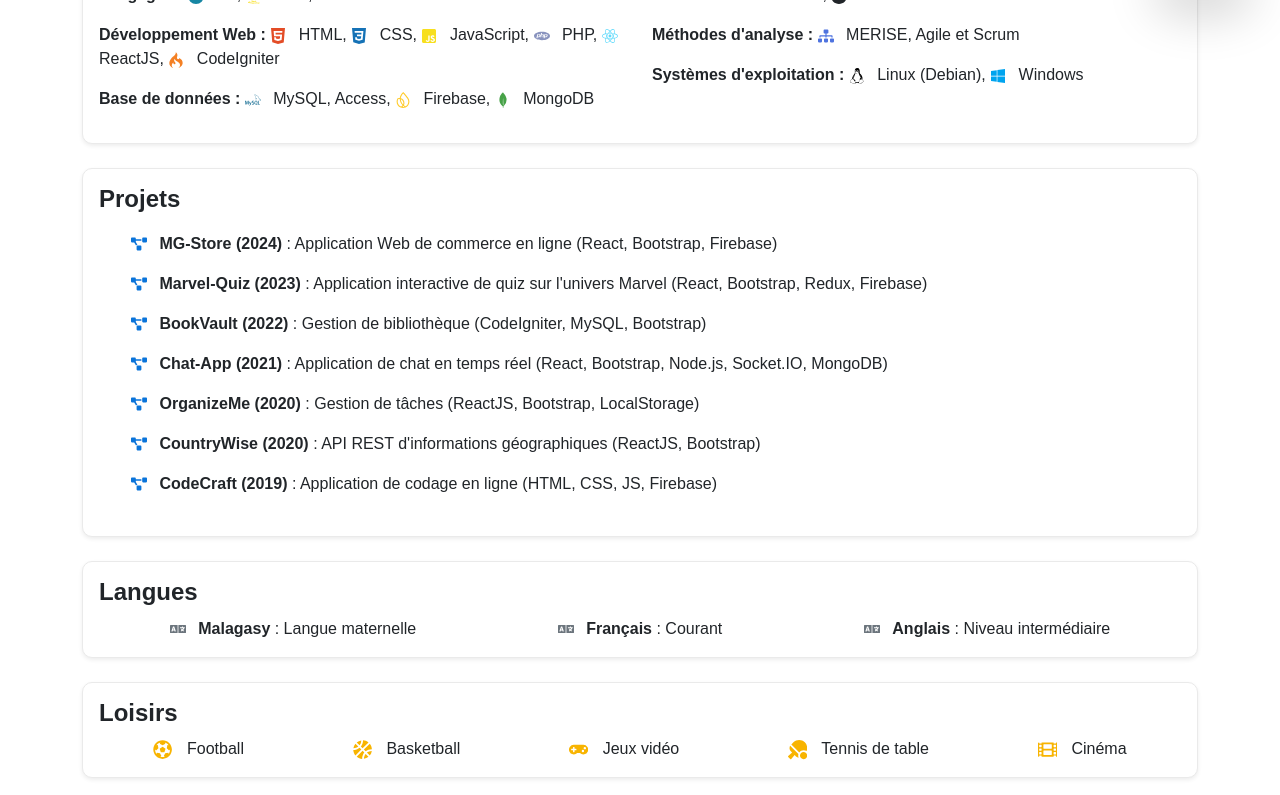
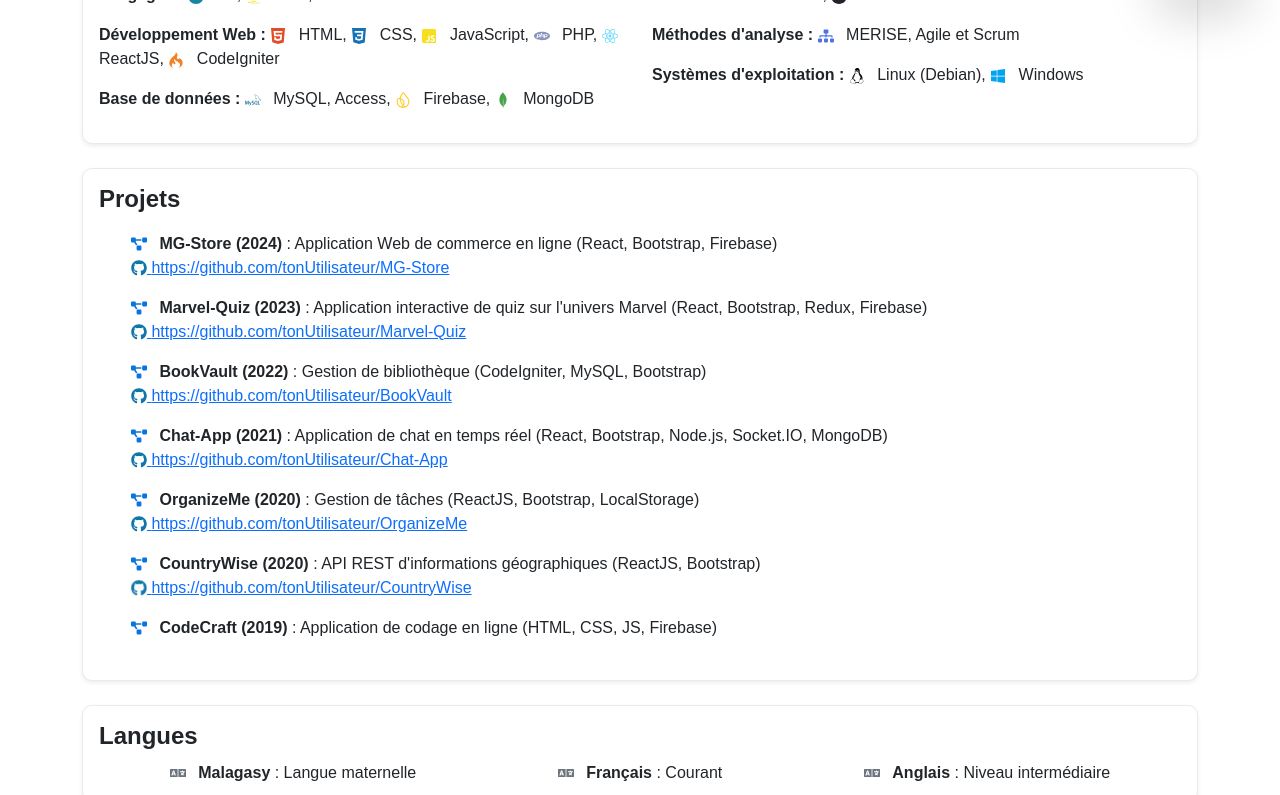
Before and after one commit to LucaM0001/mon-portfolio, a React (Vite) app: page /curiculumvitae in a window 1280 px wide. Shown: the part 776-1571 px from the top of the page. Built offline with nearby package versions, Linux system fonts and the light colour scheme.

Commit message:
Ajout de lien github des projets

```diff
--- a/src/components/CuriculumVitae/CuriculumVitae.jsx
+++ b/src/components/CuriculumVitae/CuriculumVitae.jsx
@@ -101,7 +101,7 @@
                   alt="Profile"
                   className="rounded-circle profile-img mb-3"
                 />
-                <h3 className="name">Luca Mamitiaina RANDRIANIAINA</h3>
+                <h3 className="name">Luca Mamitiaina Randriania</h3>
                 <p className="job-title">Développeur Web</p>
               </Col>
               <Col md={8} className="contact-info">
@@ -170,7 +170,7 @@
                 <p>
                   <strong>Langages :</strong>{" "}
                   <SiCsharp className="skill-icon csharp" /> C#,{" "}
-                  <FaJava className="skill-icon js" /> Java, C
+                  <FaJava className="skill-icon js" /> Java, Pascal
                 </p>
                 <p>
                   <strong>Développement Web :</strong>{" "}
@@ -218,36 +218,97 @@
                 <FaProjectDiagram className="skill-icon project" />{" "}
                 <strong>MG-Store (2024)</strong> : Application Web de commerce
                 en ligne (React, Bootstrap, Firebase)
+                <div>
+                  <a
+                    href="https://github.com/tonUtilisateur/MG-Store"
+                    target="_blank"
+                    rel="noopener noreferrer"
+                  >
+                    <FaGithub className="icon-link" />{" "}
+                    https://github.com/tonUtilisateur/MG-Store
+                  </a>
+                </div>
               </li>
               <li>
                 <FaProjectDiagram className="skill-icon project" />{" "}
                 <strong>Marvel-Quiz (2023)</strong> : Application interactive de
                 quiz sur l'univers Marvel (React, Bootstrap, Redux, Firebase)
+                <div>
+                  <a
+                    href="https://github.com/tonUtilisateur/Marvel-Quiz"
+                    target="_blank"
+                    rel="noopener noreferrer"
+                  >
+                    <FaGithub className="icon-link" />{" "}
+                    https://github.com/tonUtilisateur/Marvel-Quiz
+                  </a>
+                </div>
               </li>
               <li>
                 <FaProjectDiagram className="skill-icon project" />{" "}
                 <strong>BookVault (2022)</strong> : Gestion de bibliothèque
                 (CodeIgniter, MySQL, Bootstrap)
+                <div>
+                  <a
+                    href="https://github.com/tonUtilisateur/BookVault"
+                    target="_blank"
+                    rel="noopener noreferrer"
+                  >
+                    <FaGithub className="icon-link" />{" "}
+                    https://github.com/tonUtilisateur/BookVault
+                  </a>
+                </div>
               </li>
               <li>
                 <FaProjectDiagram className="skill-icon project" />{" "}
                 <strong>Chat-App (2021)</strong> : Application de chat en temps
                 réel (React, Bootstrap, Node.js, Socket.IO, MongoDB)
+                <div>
+                  <a
+                    href="https://github.com/tonUtilisateur/Chat-App"
+                    target="_blank"
+                    rel="noopener noreferrer"
+                  >
+                    <FaGithub className="icon-link" />{" "}
+                    https://github.com/tonUtilisateur/Chat-App
+                  </a>
+                </div>
               </li>
               <li>
                 <FaProjectDiagram className="skill-icon project" />{" "}
                 <strong>OrganizeMe (2020)</strong> : Gestion de tâches (ReactJS,
                 Bootstrap, LocalStorage)
+                <div>
+                  <a
+                    href="https://github.com/tonUtilisateur/OrganizeMe"
+                    target="_blank"
+                    rel="noopener noreferrer"
+                  >
+                    <FaGithub className="icon-link" />{" "}
+                    https://github.com/tonUtilisateur/OrganizeMe
+                  </a>
+                </div>
               </li>
               <li>
                 <FaProjectDiagram className="skill-icon project" />{" "}
                 <strong>CountryWise (2020)</strong> : API REST d'informations
                 géographiques (ReactJS, Bootstrap)
+                <div>
+                  <a
+                    href="https://github.com/tonUtilisateur/CountryWise"
+                    target="_blank"
+                    rel="noopener noreferrer"
+                  >
+                    <FaGithub className="icon-link" />{" "}
+                    https://github.com/tonUtilisateur/CountryWise
+                  </a>
+                </div>
               </li>
               <li>
                 <FaProjectDiagram className="skill-icon project" />{" "}
                 <strong>CodeCraft (2019)</strong> : Application de codage en
                 ligne (HTML, CSS, JS, Firebase)
+                {/* Pas de lien GitHub, donc on ne met rien ici */}
               </li>
             </ul>
           </Card.Body>
```
